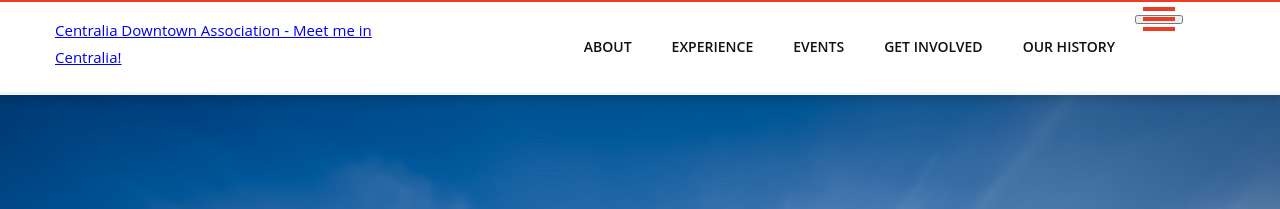
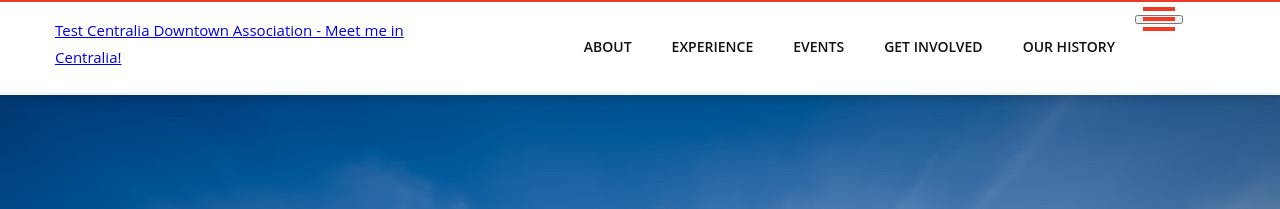
Before and after one commit to trallspnw/cda-website, a Jekyll site: the page built from index.html, in a window 1280 px wide. Shown: the top 209 px of the page. Built offline with Jekyll 4.4.1, drawn with Linux system fonts in a browser that asks for light colours.

```diff
--- a/_config.yml
+++ b/_config.yml
@@ -1,5 +1,5 @@
 ---
-title: Centralia Downtown Association - Meet me in Centralia!
+title: Test Centralia Downtown Association - Meet me in Centralia!
 timezone: UTC
 collections:
   banners:
```
Also changed, not shown: .github/workflows/build-and-deploy.yml.
